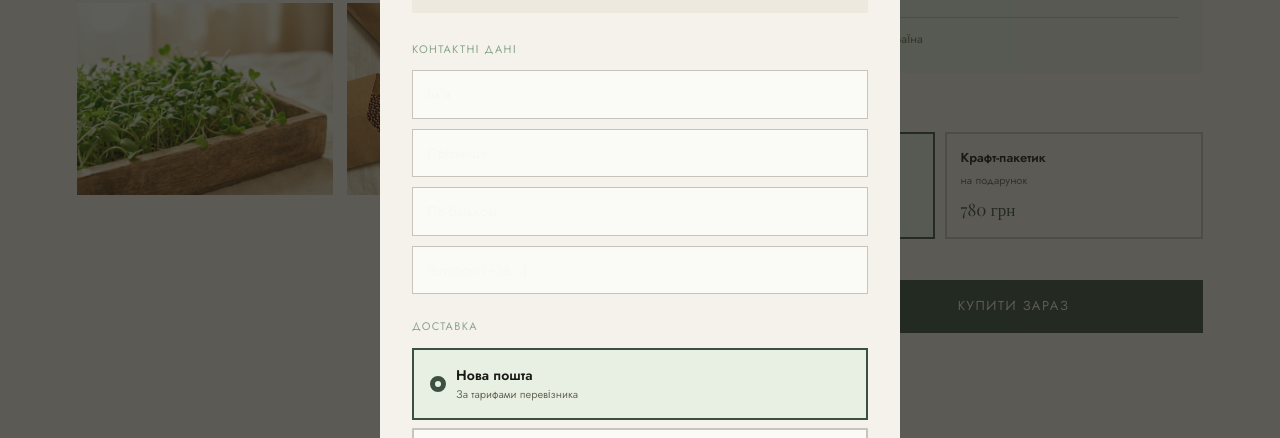
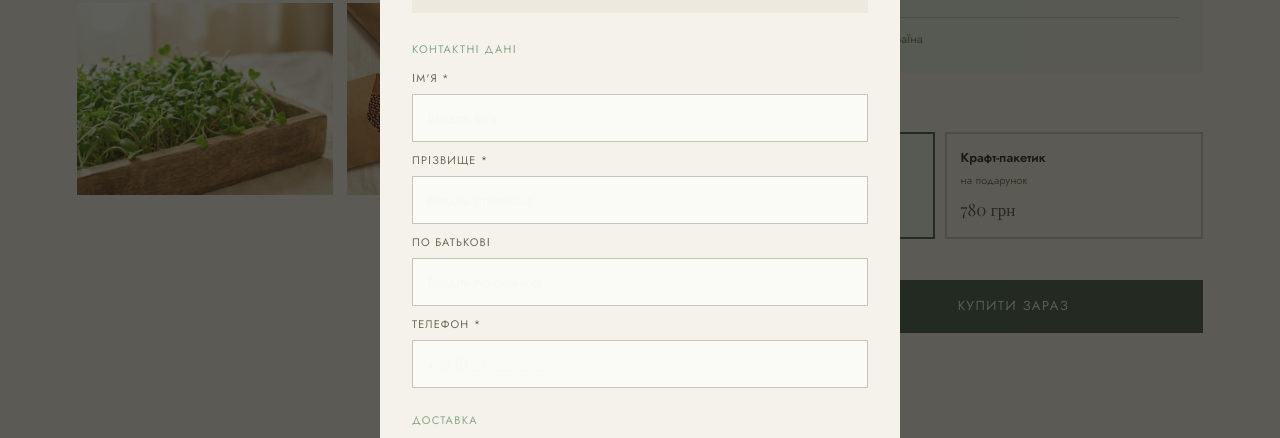
Before and after one commit to nicksolntsev2808/microgreenlanding, a React (Vite) app: page / in a window 1280 px wide. Both pictures are taken after a click on the button "КУПИТИ ЗАРАЗ". Shown: the part 2296-2734 px from the top of the page. Built offline with nearby package versions, Linux system fonts and the light colour scheme; a web font is replaced by a local one.

Commit message:
Add files via upload

```diff
--- a/src/web/components/Checkout.tsx
+++ b/src/web/components/Checkout.tsx
@@ -188,6 +188,10 @@ export default function Checkout({ variant, price, onClose }: CheckoutProps) {
   };
 
   // ── Стилі ──
+  const lbl: React.CSSProperties = {
+    display: "block", fontSize: "11px", letterSpacing: "0.1em",
+    textTransform: "uppercase", color: "#6B6B5A", marginBottom: "6px", fontFamily: "'Jost', sans-serif",
+  };
   const inp: React.CSSProperties = {
     width: "100%", padding: "12px 14px", fontSize: "14px",
     border: "1px solid #C8C4BB", backgroundColor: "#FAFAF7",
@@ -247,10 +251,22 @@ export default function Checkout({ variant, price, onClose }: CheckoutProps) {
           <div style={{ marginBottom: "24px" }}>
             <div style={{ fontSize: "11px", letterSpacing: "0.12em", textTransform: "uppercase", color: "#8AA68B", marginBottom: "12px" }}>Контактні дані</div>
             <div style={{ display: "flex", flexDirection: "column", gap: "10px" }}>
-              <input style={inp} type="text" placeholder="Ім'я" value={firstName} onChange={e => setFirstName(e.target.value)} required />
-              <input style={inp} type="text" placeholder="Прізвище" value={lastName} onChange={e => setLastName(e.target.value)} required />
-              <input style={inp} type="text" placeholder="По батькові" value={middleName} onChange={e => setMiddleName(e.target.value)} />
-              <input style={inp} type="tel" placeholder="Телефон (+38...)" value={phone} onChange={e => setPhone(e.target.value)} required />
+              <div>
+                <label style={lbl}>Ім'я *</label>
+                <input style={inp} type="text" placeholder="Введіть ім'я" value={firstName} onChange={e => setFirstName(e.target.value)} required />
+              </div>
+              <div>
+                <label style={lbl}>Прізвище *</label>
+                <input style={inp} type="text" placeholder="Введіть прізвище" value={lastName} onChange={e => setLastName(e.target.value)} required />
+              </div>
+              <div>
+                <label style={lbl}>По батькові</label>
+                <input style={inp} type="text" placeholder="Введіть по батькові" value={middleName} onChange={e => setMiddleName(e.target.value)} />
+              </div>
+              <div>
+                <label style={lbl}>Телефон *</label>
+                <input style={inp} type="tel" placeholder="+38 (0__) ___-__-__" value={phone} onChange={e => setPhone(e.target.value)} required />
+              </div>
             </div>
           </div>
 
@@ -277,8 +293,9 @@ export default function Checkout({ variant, price, onClose }: CheckoutProps) {
               <div style={{ display: "flex", flexDirection: "column", gap: "10px" }}>
                 {/* Місто */}
                 <div ref={cityRef} style={{ position: "relative" }}>
+                  <label style={lbl}>Місто *</label>
                   <input
-                    style={inp} type="text" placeholder="Введіть місто..."
+                    style={inp} type="text" placeholder="Почніть вводити назву міста..."
                     value={cityQuery}
                     onChange={e => { setCityQuery(e.target.value); setSelectedCity(null); setSelectedWarehouse(null); }}
                     onFocus={() => { if (cities.length > 0) setShowCities(true); }}
@@ -302,10 +319,11 @@ export default function Checkout({ variant, price, onClose }: CheckoutProps) {
                 {/* Відділення */}
                 {selectedCity && (
                   <div ref={warehouseRef} style={{ position: "relative" }}>
+                    <label style={lbl}>Відділення або поштомат *</label>
                     <input
                       style={{ ...inp, backgroundColor: warehouseLoading ? "#f0f0ed" : "#FAFAF7" }}
                       type="text"
-                      placeholder={warehouseLoading ? "Завантаження відділень..." : "Пошук відділення або поштомату..."}
+                      placeholder={warehouseLoading ? "Завантаження відділень..." : "Введіть номер або адресу відділення..."}
                       value={warehouseQuery}
                       onChange={e => { setWarehouseQuery(e.target.value); setSelectedWarehouse(null); setShowWarehouses(true); }}
                       onFocus={() => setShowWarehouses(true)}
@@ -335,8 +353,14 @@ export default function Checkout({ variant, price, onClose }: CheckoutProps) {
             {/* Укрпошта — прості поля */}
             {carrier === "ukrposhta" && (
               <div style={{ display: "flex", flexDirection: "column", gap: "10px" }}>
-                <input style={inp} type="text" placeholder="Місто" value={upCity} onChange={e => setUpCity(e.target.value)} required />
-                <input style={inp} type="text" placeholder="Поштовий індекс або відділення" value={upBranch} onChange={e => setUpBranch(e.target.value)} required />
+                <div>
+                  <label style={lbl}>Місто *</label>
+                  <input style={inp} type="text" placeholder="Введіть місто" value={upCity} onChange={e => setUpCity(e.target.value)} required />
+                </div>
+                <div>
+                  <label style={lbl}>Поштовий індекс або відділення *</label>
+                  <input style={inp} type="text" placeholder="Напр. 65000 або відділення №5" value={upBranch} onChange={e => setUpBranch(e.target.value)} required />
+                </div>
               </div>
             )}
           </div>
```
